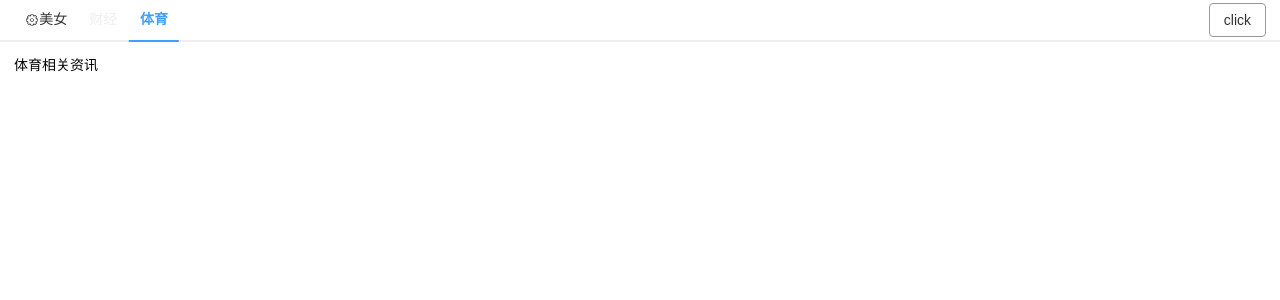
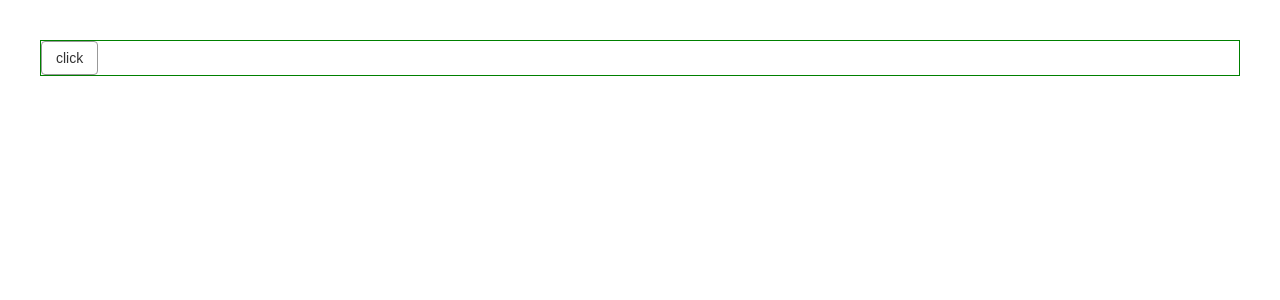
Before and after one commit to bowen-wu/vue-wheels, a Vue app: page / in a window 1280 px wide. Shown: the top 300 px of the page. Built offline with nearby package versions, Linux system fonts and the light colour scheme; the HTML template or start-up script is replaced by a standard one.

Commit message:
feat(popover): realize simple version popover

```diff
--- a/src/demo.vue
+++ b/src/demo.vue
@@ -1,21 +1,13 @@
 <template>
     <div class="demo">
-        <g-tabs :selected.sync="selected" class="tabs" direction="horizontal">
-            <g-tabs-head>
-                <g-tabs-item name="women">
-                    <g-icon name="setting" class="icon"></g-icon>美女</g-tabs-item>
-                <g-tabs-item name="finance" disabled>财经</g-tabs-item>
-                <g-tabs-item name="sport">体育</g-tabs-item>
-                <template slot="actions">
-                    <g-button>click</g-button>
+        <div @click="yyy" style="overflow: hidden; border: 1px solid green">
+            <g-popover>
+                <template slot="content">
+                    <div>内容</div>
                 </template>
-            </g-tabs-head>
-            <g-tabs-body>
-                <g-tabs-pane name="women">美女相关资讯</g-tabs-pane>
-                <g-tabs-pane name="finance">财经相关资讯</g-tabs-pane>
-                <g-tabs-pane name="sport">体育相关资讯</g-tabs-pane>
-            </g-tabs-body>
-        </g-tabs>
+                <g-button>click</g-button>
+            </g-popover>
+        </div>
     </div>
 </template>
 <script>
@@ -26,6 +18,8 @@ import TabsHead from './tabs/tabs-head';
 import TabsBody from './tabs/tabs-body';
 import TabsItem from './tabs/tabs-item';
 import TabsPane from './tabs/tabs-pane';
+import Popover from './popover';
+
 export default {
     name: 'bowen-demo',
     components: {
@@ -36,16 +30,17 @@ export default {
         'g-tabs-body': TabsBody,
         'g-tabs-item': TabsItem,
         'g-tabs-pane': TabsPane,
+        'g-popover': Popover,
     },
     data() {
-        return {
-            selected: 'sport',
-            a: 1,
-        };
+        return {};
     },
-    created() {
-        let obj = { a: 1 };
-    },
+    created() {},
+    methods: {
+        yyy() {
+            console.log('use yyy');
+        },
+    }
 };
 </script>
 
@@ -70,4 +65,7 @@ export default {
 body {
     font-size: var(--font-size);
 }
+.demo {
+    margin: 40px;
+}
 </style>
--- /dev/null
+++ b/src/popover.vue
@@ -0,0 +1,72 @@
+<template>
+    <div class="g-popover">
+        <div class="g-popover-content-wrapper" ref="contentWrapper" v-if="visible">
+            <slot name="content"></slot>
+        </div>
+        <div class="g-popover-button-wrapper" ref="triggerWrapper" @click="onClick">
+            <slot ref="button"></slot>
+        </div>
+    </div>
+</template>
+
+<script>
+export default {
+    name: 'bowen-popover',
+    props: {},
+    data() {
+        return {
+            visible: false,
+        }
+    },
+    created() {
+
+    },
+    mounted() {
+
+    },
+    methods: {
+        onClick() {
+            if(this.visible){
+                this.close();
+            }else{
+                this.open();
+            }
+        },
+        close() {
+            this.visible = false;
+            document.removeEventListener('click', this.documentOnClickEventHandle);
+        },
+        open() {
+            this.visible = true;
+            this.$nextTick(() => {
+                let {width, height, left, top} = this.$refs.triggerWrapper.getBoundingClientRect();
+                this.$refs.contentWrapper.style.left = `${left + window.scrollX}px`;
+                this.$refs.contentWrapper.style.top = `${top + window.scrollY}px`;
+                document.body.appendChild(this.$refs.contentWrapper);
+                document.addEventListener('click', this.documentOnClickEventHandle);
+            });
+        },
+        documentOnClickEventHandle() {
+            this.visible = false;
+            document.removeEventListener('click', this.documentOnClickEventHandle);
+        },
+    },
+}
+</script>
+
+<style lang="scss" scoped>
+.g-popover{
+    position: relative;
+    & > .g-popover-button-wrapper{
+        display: inline-block;
+        vertical-align: top;
+    }
+}
+.g-popover-content-wrapper{
+    border: 1px solid red;
+    // display: inline-flex;
+    vertical-align: top;
+    position: absolute;
+    transform: translateY(-100%);
+}
+</style>
```
Also changed, not shown: notes/popover.md (added, +17 -0 lines), 1 other file (tests, documents, lock files or other folders).
